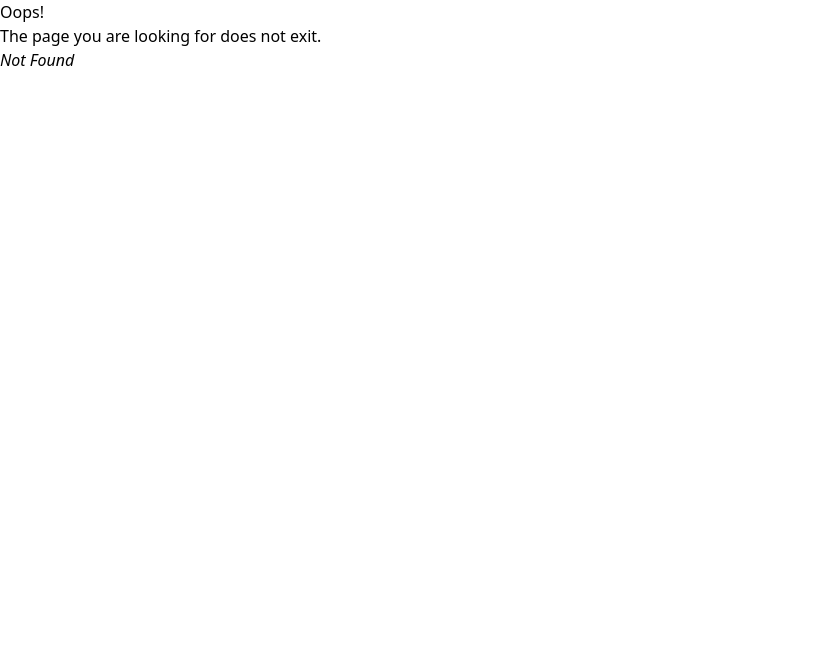
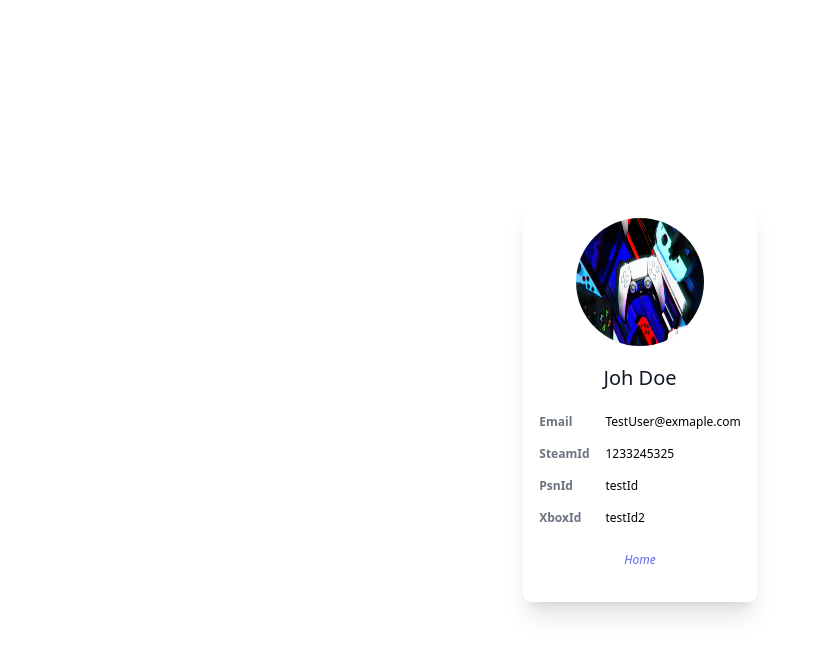
Before and after one commit to keishiin/elysium, a React (Vite) app in the folder frontend/: page /userProfile in a window 1280 px wide. Before the commit this address had no page. Shown: the top 656 px of the page, without its empty margins (0-818 px from the left). Built offline with nearby package versions, Linux system fonts and the light colour scheme.

Commit message:
added stuff

```diff
--- a/frontend/src/components/Navbar.tsx
+++ b/frontend/src/components/Navbar.tsx
@@ -1,10 +1,12 @@
+import { Link } from "react-router-dom";
+
 function Navbar() {
 	return (
 		<div className="bg-blue-500">
 			<nav className="relative py-2 pl-3 pr-4 flex justify-between items-center bg-white">
-				<a className="text-3xl font-bold leading-none" href="#">
+				<Link to="/" className="text-3xl font-bold leading-none">
 					<span className="h-10">webapp</span>
-				</a>
+				</Link>
 				<div className="lg:hidden">
 					<button className="navbar-burger flex items-center text-blue-600 p-3">
 						<svg
@@ -19,58 +21,58 @@ function Navbar() {
 				</div>
 				<ul className="hidden absolute top-1/2 left-1/2 transform -translate-y-1/2 -translate-x-1/2 lg:flex lg:mx-auto lg:flex lg:items-center lg:w-auto lg:space-x-6">
 					<li>
-						<a
+						<Link
+							to="/"
 							className="py-2 pl-3 pr-4 text-black hover:text-blue-500"
-							href="#"
 						>
 							Home
-						</a>
+						</Link>
 					</li>
 					<li>
-						<a
+						<Link
+							to="/userProfile"
 							className="py-2 pl-3 pr-4 text-black hover:text-gray-500"
-							href="#"
 						>
-							About Us
-						</a>
+							Profile
+						</Link>
 					</li>
 					<li>
-						<a
+						<Link
+							to="/psn"
 							className="py-2 pl-3 pr-4 text-black hover:text-gray-500"
-							href="#"
 						>
-							Services
-						</a>
+							Psn
+						</Link>
 					</li>
 					<li>
-						<a
+						<Link
+							to="/xbox"
 							className="py-2 pl-3 pr-4 text-black hover:text-gray-500"
-							href="#"
 						>
-							Pricing
-						</a>
+							Xbox
+						</Link>
 					</li>
 					<li>
-						<a
+						<Link
+							to="/steam"
 							className="py-2 pl-3 pr-4 text-black hover:text-gray-500"
-							href="#"
 						>
-							Contact
-						</a>
+							Steam
+						</Link>
 					</li>
 				</ul>
-				<a
+				<Link
+					to="/login"
 					className="hidden lg:inline-block lg:ml-auto lg:mr-3 py-2 px-6 bg-gray-50 hover:bg-gray-100 text-sm text-gray-900 font-bold  rounded-xl transition duration-200"
-					href="#"
 				>
 					Sign In
-				</a>
-				<a
+				</Link>
+				<Link
+					to="/signup"
 					className="hidden lg:inline-block py-2 px-6 bg-blue-500 hover:bg-blue-600 text-sm text-white font-bold rounded-xl transition duration-200"
-					href="#"
 				>
 					Sign up
-				</a>
+				</Link>
 			</nav>
 			<div className="navbar-menu relative z-50 hidden">
 				<div className="navbar-backdrop fixed inset-0 bg-gray-800 opacity-25"></div>
@@ -96,61 +98,61 @@ function Navbar() {
 					<div>
 						<ul>
 							<li className="mb-1">
-								<a
+								<Link
+									to="/"
 									className="block p-4 text-sm font-semibold text-gray-400 hover:bg-blue-50 hover:text-blue-600 rounded"
-									href="#"
 								>
 									Home
-								</a>
+								</Link>
 							</li>
 							<li className="mb-1">
-								<a
+								<Link
+									to="/userProfile"
 									className="block p-4 text-sm font-semibold text-gray-400 hover:bg-blue-50 hover:text-blue-600 rounded"
-									href="#"
 								>
-									About Us
-								</a>
+									Profile
+								</Link>
 							</li>
 							<li className="mb-1">
-								<a
+								<Link
+									to="/psn"
 									className="block p-4 text-sm font-semibold text-gray-400 hover:bg-blue-50 hover:text-blue-600 rounded"
-									href="#"
 								>
-									Services
-								</a>
+									Psn
+								</Link>
 							</li>
 							<li className="mb-1">
-								<a
+								<Link
+									to="/xbox"
 									className="block p-4 text-sm font-semibold text-gray-400 hover:bg-blue-50 hover:text-blue-600 rounded"
-									href="#"
 								>
-									Pricing
-								</a>
+									Xbox
+								</Link>
 							</li>
 							<li className="mb-1">
-								<a
+								<Link
+									to="/steam"
 									className="block p-4 text-sm font-semibold text-gray-400 hover:bg-blue-50 hover:text-blue-600 rounded"
-									href="#"
 								>
-									Contact
-								</a>
+									Steam
+								</Link>
 							</li>
 						</ul>
 					</div>
 					<div className="mt-auto">
 						<div className="pt-6">
-							<a
+							<Link
+								to="/login"
 								className="block px-4 py-3 mb-3 leading-loose text-xs text-center font-semibold leading-none bg-gray-50 hover:bg-gray-100 rounded-xl"
-								href="#"
 							>
 								Sign in
-							</a>
-							<a
+							</Link>
+							<Link
+								to="/signup"
 								className="block px-4 py-3 mb-2 leading-loose text-xs text-center text-white font-semibold bg-blue-600 hover:bg-blue-700  rounded-xl"
-								href="#"
 							>
 								Sign Up
-							</a>
+							</Link>
 						</div>
 					</div>
 				</nav>
--- a/frontend/src/pages/SignIn.tsx
+++ b/frontend/src/pages/SignIn.tsx
@@ -17,7 +17,6 @@ function SignIn() {
 
   return (
     <div className="bg-gray-100 flex justify-center items-center h-screen">
-      {/* <!-- Left: Image --> */}
       <div className="w-1/2 h-screen hidden lg:block">
         <img
           src="../../images/photo-1698207873249-640dab81d84e.jpg"
@@ -25,11 +24,9 @@ function SignIn() {
           className="object-cover w-full h-full"
         ></img>
       </div>
-      {/* Right: Login Form  */}
       <div className="lg:p-36 md:p-52 sm:20 p-8 w-full lg:w-1/2">
         <h1 className="text-2xl font-semibold mb-4">Login</h1>
         <form onSubmit={handleSubmit}>
-          {/* <!-- Username Input --> */}
           <div className="mb-4">
             <label className="block text-gray-600">Username</label>
             <input
@@ -40,7 +37,6 @@ function SignIn() {
               onChange={(event) => setUserName(event.target.value)}
             ></input>
           </div>
-          {/* <!-- Password Input --> */}
           <div className="mb-4">
             <label className="block text-gray-600">Password</label>
             <input
@@ -51,7 +47,6 @@ function SignIn() {
               onChange={(event) => setPassword(event.target.value)}
             ></input>
           </div>
-          {/* <!-- Remember Me Checkbox --> */}
           <div className="mb-4 flex items-center">
             <input
               type="checkbox"
@@ -61,13 +56,11 @@ function SignIn() {
             ></input>
             <label className="text-gray-600 ml-2">Remember Me</label>
           </div>
-          {/* <!-- Forgot Password Link --> */}
           <div className="mb-6 text-blue-500">
             <Link to="/" className="hover:underline">
               Forgot Password?
             </Link>
           </div>
-          {/* <!-- Login Button --> */}
           <button
             type="submit"
             className="bg-blue-500 hover:bg-blue-600 text-white font-semibold rounded-md py-2 px-4 w-full"
@@ -75,10 +68,14 @@ function SignIn() {
             Login
           </button>
         </form>
-        {/* <!-- Sign up  Link --> */}
         <div className="mt-6 text-blue-500 text-center">
           <Link to="/signup" className="hover:underline">
-            Sign up Here
+            Sign up
+          </Link>
+        </div>
+        <div className="mt-6 text-blue-500 text-center">
+          <Link to="/" className="hover:underline">
+            Home
           </Link>
         </div>
       </div>
--- a/frontend/src/pages/SignUp.tsx
+++ b/frontend/src/pages/SignUp.tsx
@@ -23,11 +23,9 @@ function SignUp() {
 
   return (
     <div className="bg-gray-100 flex justify-center items-center h-screen">
-      {/* Right: Sign up Form  */}
       <div className="lg:p-36 md:p-52 sm:20 p-8 w-full lg:w-1/2">
         <h1 className="text-2xl font-semibold mb-4">Sign Up</h1>
         <form onSubmit={handleSubmit}>
-          {/* <!-- Username Input --> */}
           <div className="mb-4">
             <label className="block text-gray-600">Username</label>
             <input
@@ -68,7 +66,6 @@ function SignUp() {
               onChange={(event) => setPasswordCheck(event.target.value)}
             ></input>
           </div>
-          {/* <!-- Sign Up Button --> */}
           <button
             type="submit"
             className="bg-blue-500 hover:bg-blue-600 text-white font-semibold rounded-md py-2 px-4 w-full"
@@ -76,14 +73,17 @@ function SignUp() {
             Sign Up
           </button>
         </form>
-        {/* <!-- Sign up  Link --> */}
         <div className="mt-6 text-blue-500 text-center">
           <Link to="/login" className="hover:underline">
             Login
           </Link>
         </div>
+        <div className="mt-6 text-blue-500 text-center">
+          <Link to="/" className="hover:underline">
+            Home
+          </Link>
+        </div>
       </div>
-      {/* <!-- Right: Image --> */}
       <div className="w-1/2 h-screen hidden lg:block">
         <img
           src="../../images/photo-1698207873249-640dab81d84e.jpg"
--- /dev/null
+++ b/frontend/src/pages/Trophies.tsx
@@ -0,0 +1,16 @@
+import Navbar from "../components/Navbar";
+
+interface TrophiesProps {
+  platform: string;
+}
+
+function Trophies({ platform }: TrophiesProps) {
+  return (
+    <div>
+      <Navbar />
+      <div>{platform}</div>
+    </div>
+  );
+}
+
+export default Trophies;
--- /dev/null
+++ b/frontend/src/pages/UserProfile.tsx
@@ -0,0 +1,63 @@
+import { Link } from "react-router-dom";
+
+function UserProfile() {
+    return (
+        <div className="flex items-center h-screen w-full justify-center">
+            <div className="max-w-xs">
+                <div className="bg-white shadow-xl rounded-lg py-3">
+                    <div className="photo-wrapper p-2">
+                        <img
+                            className="w-32 h-32 rounded-full mx-auto"
+                            src="../../images/acastro_210113_1777_gamingstock_0002.jpg"
+                            alt="TestUser"
+                        ></img>
+                    </div>
+                    <div className="p-2">
+                        <h3 className="text-center text-xl text-gray-900 font-medium leading-8">
+                            Joh Doe
+                        </h3>
+                        <table className="text-xs my-3">
+                            <tbody>
+                                <tr>
+                                    <td className="px-2 py-2 text-gray-500 font-semibold">
+                                        Email
+                                    </td>
+                                    <td className="px-2 py-2">TestUser@exmaple.com</td>
+                                </tr>
+                                <tr>
+                                    <td className="px-2 py-2 text-gray-500 font-semibold">
+                                        SteamId
+                                    </td>
+                                    <td className="px-2 py-2">1233245325</td>
+                                </tr>
+                                <tr>
+                                    <td className="px-2 py-2 text-gray-500 font-semibold">
+                                        PsnId
+                                    </td>
+                                    <td className="px-2 py-2">testId</td>
+                                </tr>
+                                <tr>
+                                    <td className="px-2 py-2 text-gray-500 font-semibold">
+                                        XboxId
+                                    </td>
+                                    <td className="px-2 py-2">testId2</td>
+                                </tr>
+                            </tbody>
+                        </table>
+
+                        <div className="text-center my-3">
+                            <Link
+                                to="/"
+                                className="text-xs text-indigo-500 italic hover:underline hover:text-indigo-600 font-medium"
+                            >
+                                Home
+                            </Link>
+                        </div>
+                    </div>
+                </div>
+            </div>
+        </div>
+    );
+}
+
+export default UserProfile;
```
Also changed, not shown: frontend/src/main.tsx (+18 -0 lines).
